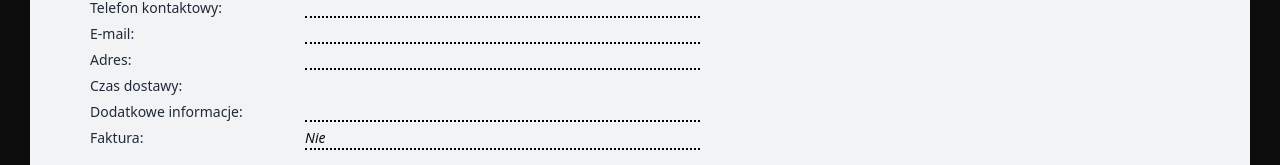
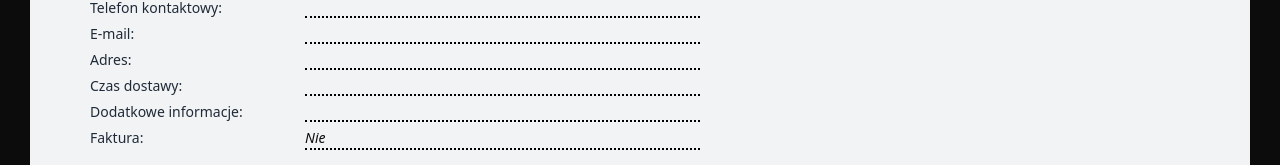
Before and after one commit to AMichalMurawski/butleCO2, a React (Vite) app: page /orders in a window 1280 px wide. Shown: the part 439-604 px from the top of the page. Built offline with nearby package versions, Linux system fonts and the light colour scheme.

Commit message:
fix style for deliveryTime in client component

```diff
--- a/src/components/Order/Client/Client.styled.ts
+++ b/src/components/Order/Client/Client.styled.ts
@@ -41,16 +41,16 @@ export const DataName = styled(P)<DataNameProps>`
 
 export const DataValueBox = styled.div`
   width: 100%;
+  height: 100%;
   display: flex;
   flex-direction: column;
   gap: 5px;
-`
+`;
 
 export const DataValue = styled(P)`
   display: inline-block;
   width: 100%;
   font-style: italic;
-  // text-decoration: underline dotted;
   color: ${({ theme }) => theme.color.main};
   border-bottom: 2px dotted black;
   whiteSpace: 'pre-line';
--- a/src/components/Order/Client/Client.tsx
+++ b/src/components/Order/Client/Client.tsx
@@ -22,6 +22,31 @@ const Client: React.FC<ModalClientProps<any>> = ({
   autoMargin = 'right',
   labelWidth,
 }) => {
+
+  const deliveryArray = () => {
+    let delivery: string[] = [];
+
+    if (!initialValues.deliveryTime) {
+      return [];
+    };
+
+    delivery = Object.keys(initialValues.deliveryTime).reduce((acc: any, key) => {
+      const day = initialValues.deliveryTime[key];
+
+      if (!day.isCheck) return acc
+
+      const time = (pos: number) => `${day.time[pos].hour.toString().padStart(2, '0')}:${day.time[pos].minute.toString().padStart(2, '0')}`;
+      const label = `${weekTimeLabels[key as keyof typeof weekTimeLabels]} ${time(0)} - ${time(1)}`;
+
+      acc?.push(label)
+
+      return acc
+    }, [])
+
+    return delivery
+  };
+
+
   return (
     <ClientWraper $autoMargin={autoMargin} onClick={onClick}>
       <IconEdit />
@@ -38,21 +63,12 @@ const Client: React.FC<ModalClientProps<any>> = ({
           return (
             <DataWraper key={key}>
               <DataName $width={labelWidth}>{label}:</DataName>
-              <DataValueBox>
-              {Object.keys(initialValues[key]).reduce((acc: any, next: string) => {
-                const day = initialValues[key][next];
-
-                if (!day.isCheck) return acc
-
-                const time = (pos: number) => `${day.time[pos].hour.toString().padStart(2, '0')}:${day.time[pos].minute.toString().padStart(2, '0')}`;
-                const label = `${weekTimeLabels[next as keyof typeof weekTimeLabels]} ${time(0)} - ${time(1)}`;
-
-                return acc ? (<>{acc}<DataValue>{label}</DataValue></>) : (<DataValue>{label}</DataValue>)
-              }, '')}
-                </DataValueBox>
+              {deliveryArray().length
+                ? (<DataValueBox>{deliveryArray().map((key: string) => <DataValue>{key}</DataValue>)}</DataValueBox>)
+                : (<DataValue></DataValue>)}
             </DataWraper>
           );
-        }
+        };
 
         return (
           <DataWraper key={key}>
```
